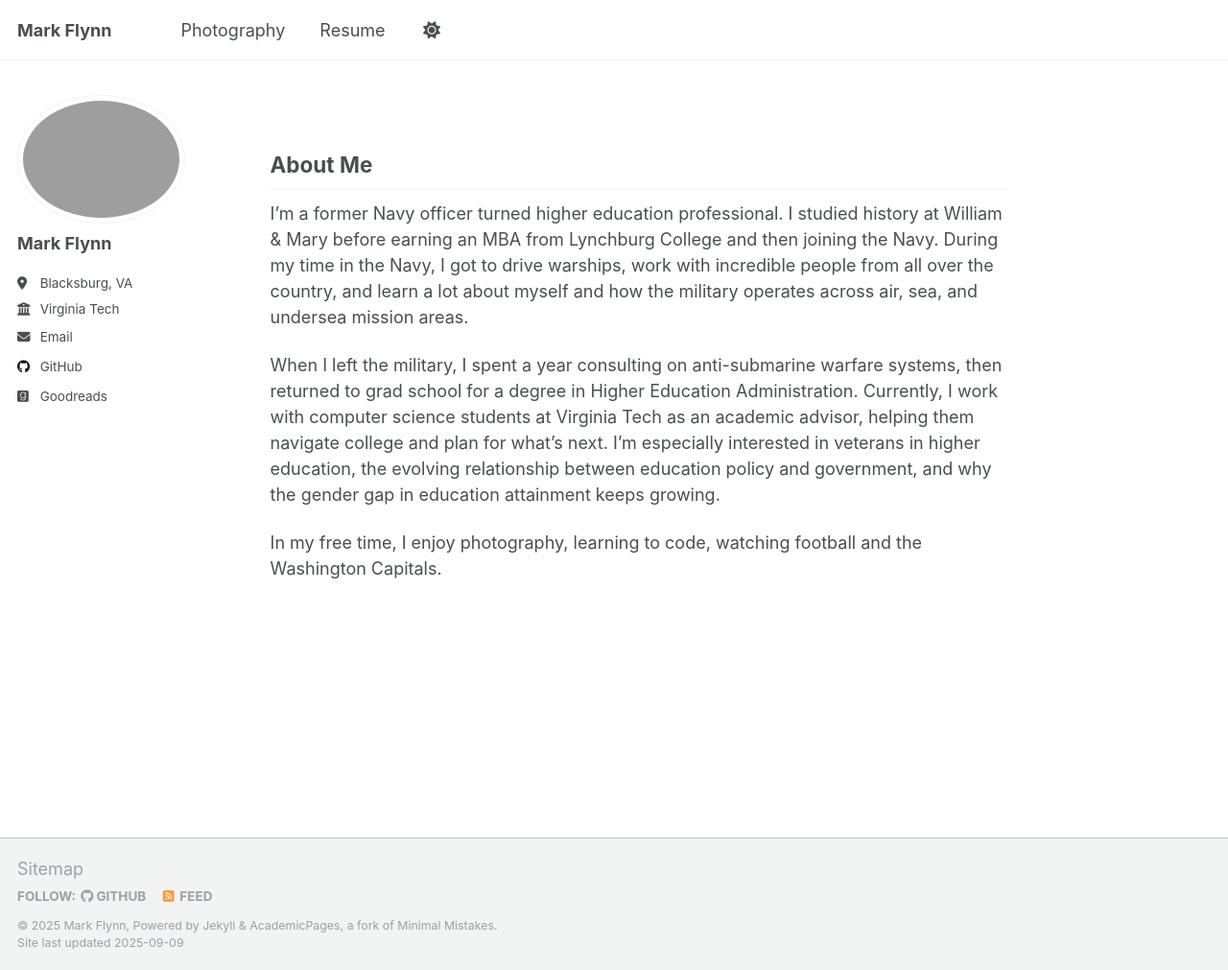
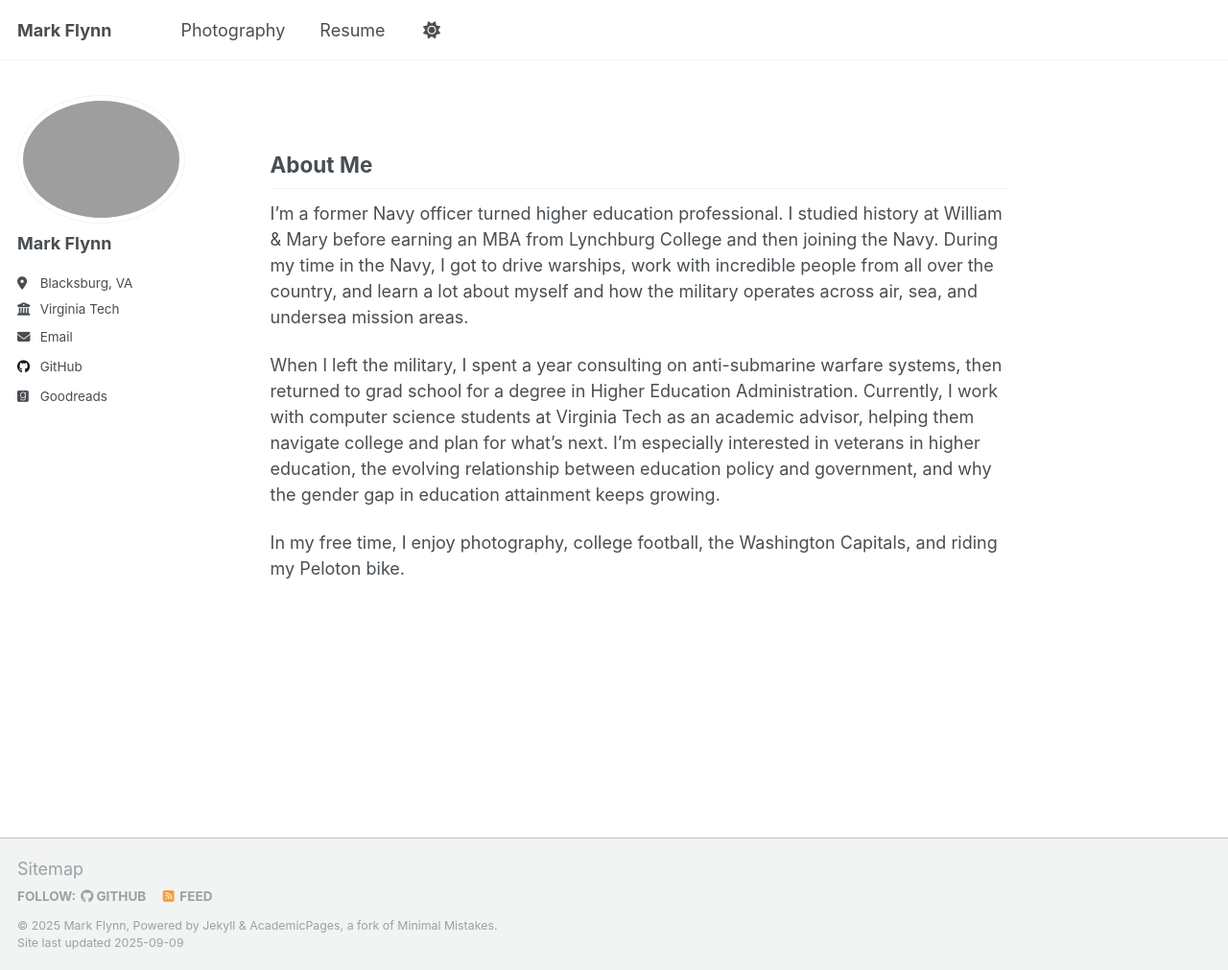
Before and after one commit to markbflynn/markbflynn.github.io, a Jekyll site: the page built from _pages/about.md, in a window 1280 px wide and 1011 px high. Shown: the whole window at 96% size. Built offline with Jekyll 4.4.1, drawn with Linux system fonts in a browser that asks for light colours; a script that is not in the unit is left out.

Commit message:
Update about me

```diff
--- a/_pages/about.md
+++ b/_pages/about.md
@@ -13,4 +13,4 @@ I’m a former Navy officer turned higher education professional. I studied hist
 
 When I left the military, I spent a year consulting on anti-submarine warfare systems, then returned to grad school for a degree in Higher Education Administration. Currently, I work with computer science students at Virginia Tech as an academic advisor, helping them navigate college and plan for what’s next. I’m especially interested in veterans in higher education, the evolving relationship between education policy and government, and why the gender gap in education attainment keeps growing.
 
-In my free time, I enjoy photography, learning to code, watching football and the Washington Capitals.
+In my free time, I enjoy photography, college football, the Washington Capitals, and riding my Peloton bike.
```
